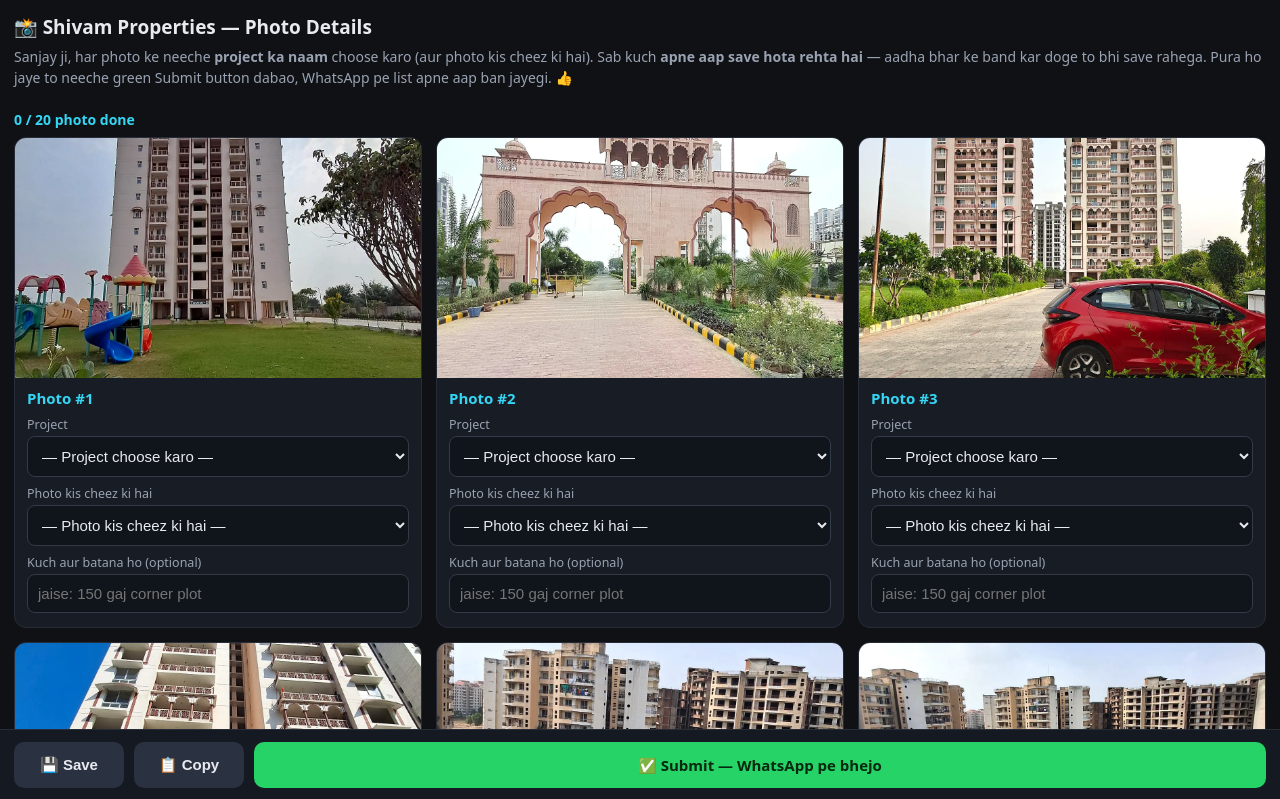
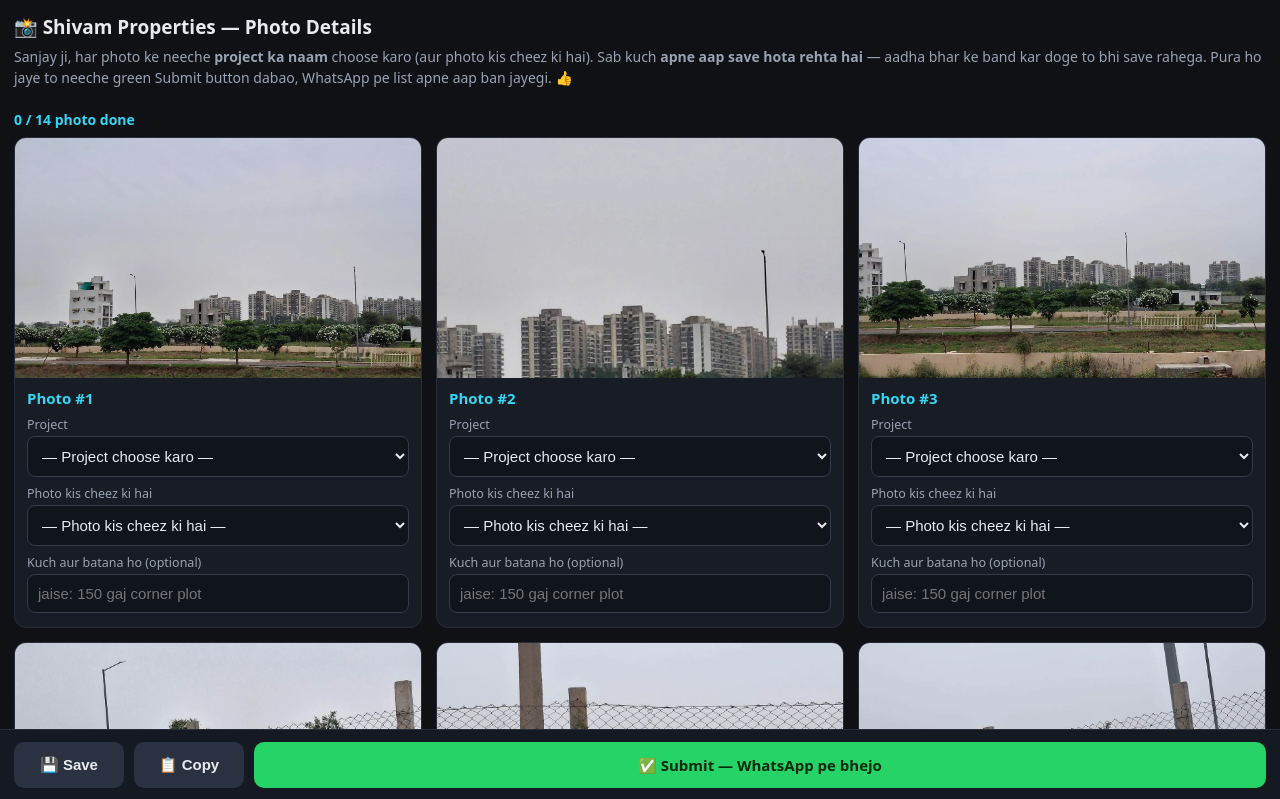
Before and after one commit to RobertSingh1950/shivam-photo-review, a plain HTML site: page index.html in a window 1280 px wide. Both pictures are taken after a click on the button "📋 Copy". Shown: the top 799 px of the page. Drawn offline with Linux system fonts and the light colour scheme.

Commit message:
Batch 3: 14 new photos for labeling
Co-Authored-By: Claude Fable 5 <noreply@anthropic.com>

```diff
--- a/index.html
+++ b/index.html
@@ -58,13 +58,13 @@ Sab kuch <b>apne aap save hota rehta hai</b> — aadha bhar ke band kar doge to
 <div class="toast" id="toast">Copy ho gaya ✅</div>
 
 <script>
-// Batch 2 — pehli 30 photos ka kaam ho chuka hai, ye nayi 20 hain
-const PHOTOS = ['batch2-01.webp','batch2-02.webp','batch2-03.webp','batch2-04.webp','batch2-05.webp','batch2-06.webp','batch2-07.webp','batch2-08.webp','batch2-09.webp','batch2-10.webp','batch2-11.webp','batch2-12.webp','batch2-13.webp','batch2-14.webp','batch2-15.webp','batch2-16.webp','batch2-17.webp','batch2-18.webp','batch2-19.webp','batch2-20.webp'];
+// Batch 3 — pehli 50 photos ka kaam ho chuka hai, ye nayi 14 hain
+const PHOTOS = ['batch3-01.webp','batch3-02.webp','batch3-03.webp','batch3-04.webp','batch3-05.webp','batch3-06.webp','batch3-07.webp','batch3-08.webp','batch3-09.webp','batch3-10.webp','batch3-11.webp','batch3-12.webp','batch3-13.webp','batch3-14.webp'];
 
 const PROJECTS = ['— Project choose karo —','Omaxe Medocity','VBHC (Honda zone)','Krish Season (Honda zone)','Ekta Enclave','Aqasia Homes','Terra City','Lifestyle City','Chanderlok City','MGH Anandam (Dharuhera)','AMD City (Dharuhera)','Tulip City (Dharuhera)','Dwarkadish (Dharuhera)','MVL Coral','HFL Presidency Estate','Cosmos','Essentia','Terra Elegance','Terra Heritage','Terra Castle','Industrial — Bhiwadi','Industrial — Chopanki','Industrial — Khushkhera','Industrial — Honda zone','Industrial — Salarpur','Koi aur (naam likho)'];
 const TYPES = ['— Photo kis cheez ki hai —','Entry gate / entrance','Road / street','Plot (khaali)','Sample house / villa','Flat building bahar se','Flat andar se (interior)','Park / green area','Kuch aur'];
 
-const KEY = 'shivam-photo-labels-batch2';
+const KEY = 'shivam-photo-labels-batch3';
 const state = JSON.parse(localStorage.getItem(KEY) || '{}');
 const grid = document.getElementById('grid');
 
@@ -112,7 +112,7 @@ document.addEventListener('input', (e) => {
 });
 
 function buildMessage() {
-  let lines = ['*Photo details (Batch 2) — Shivam Properties*', ''];
+  let lines = ['*Photo details (Batch 3) — Shivam Properties*', ''];
   PHOTOS.forEach((file, idx) => {
     const s = state[file] || {};
     if (!s.project || s.project.startsWith('—')) return;
```
Also changed, not shown: img/batch3-01.webp (added), img/batch3-02.webp (added), img/batch3-03.webp (added), img/batch3-04.webp (added), img/batch3-05.webp (added), img/batch3-06.webp (added), img/batch3-07.webp (added), img/batch3-08.webp (added), img/batch3-09.webp (added), img/batch3-10.webp (added), img/batch3-11.webp (added), img/batch3-12.webp (added), img/batch3-13.webp (added), img/batch3-14.webp (added).
